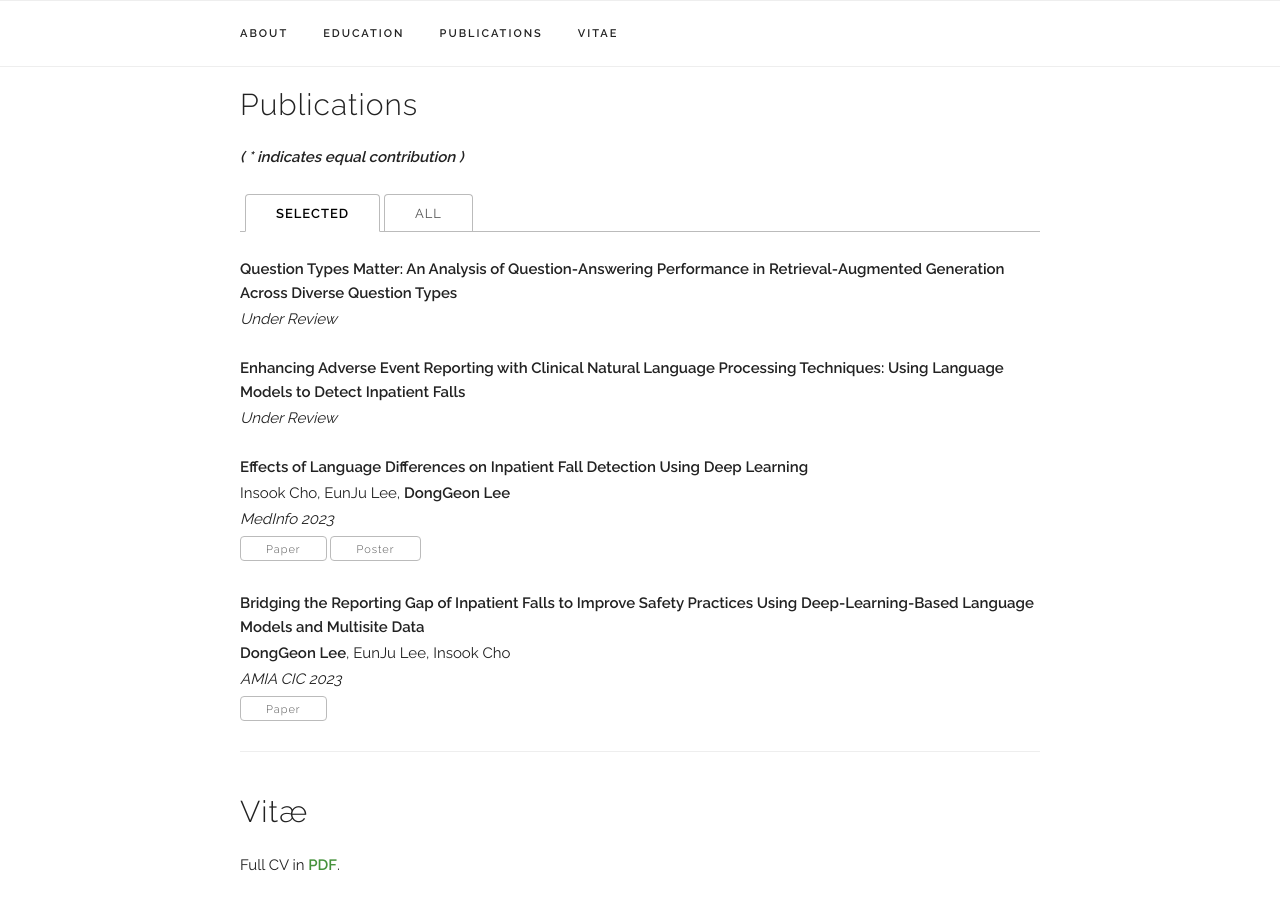
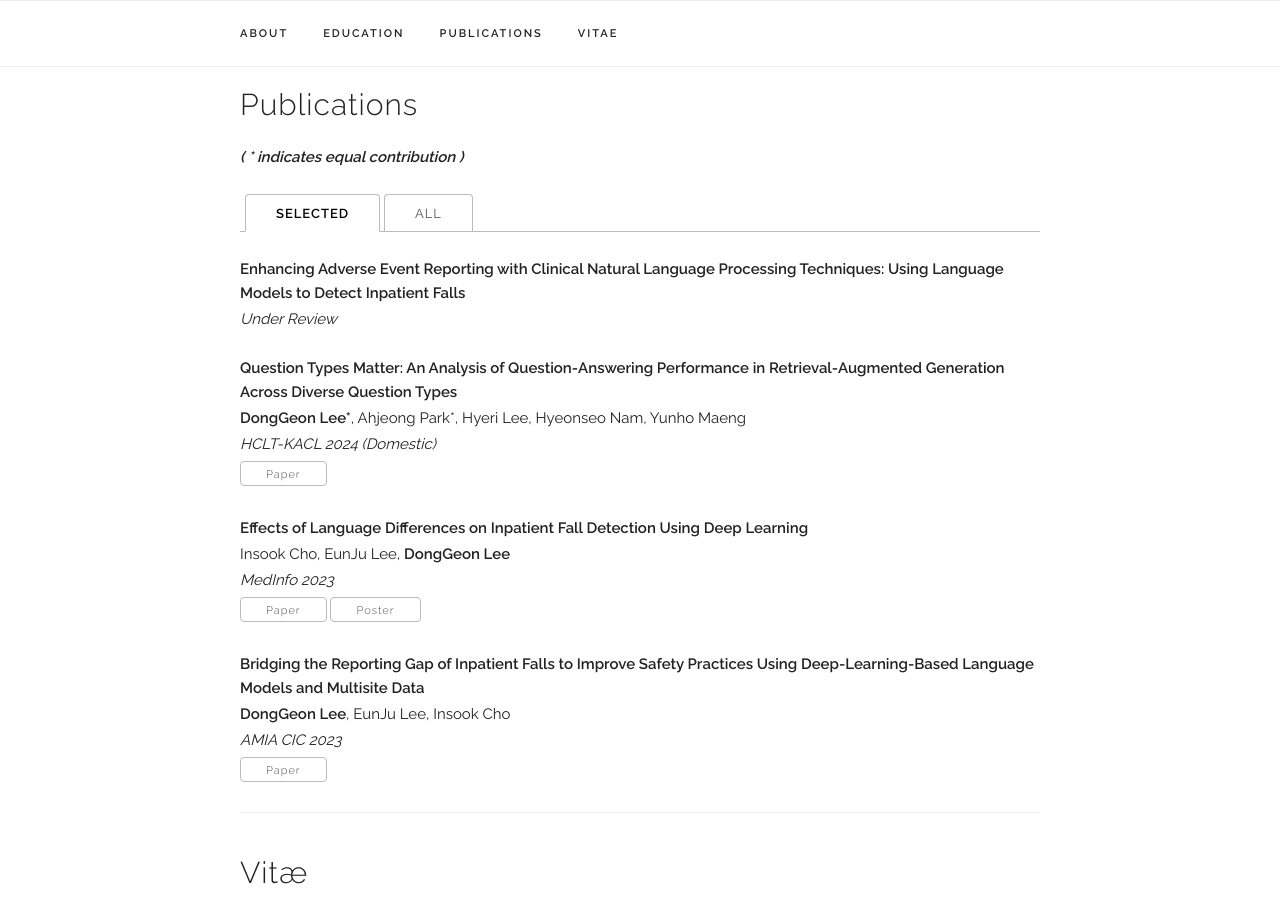
Before and after one commit to donggeon/donggeon.github.io, a Jekyll site: the page built from index.html, in a window 1280 px wide and 900 px high, scrolled down 1388 px. Built offline with Jekyll 4.4.1, drawn with Linux system fonts in a browser that asks for light colours; some web fonts are replaced.

Commit message:
update dometic paper

```diff
--- a/_data/publications.yaml
+++ b/_data/publications.yaml
@@ -1,19 +1,19 @@
 papers:
-  - title: "Question Types Matter: An Analysis of Question-Answering Performance in Retrieval-Augmented Generation Across Diverse Question Types"
-    # authors: ""
-    venue: "Under Review"
-    # paper_pdf: ""
-    selected: y
-
   - title: "Enhancing Adverse Event Reporting with Clinical Natural Language Processing Techniques: Using Language Models to Detect Inpatient Falls"
     # authors: ""
     venue: "Under Review"
     # paper_pdf: ""
     selected: y
 
+  - title: "Question Types Matter: An Analysis of Question-Answering Performance in Retrieval-Augmented Generation Across Diverse Question Types"
+    authors: "<b>DongGeon Lee*</b>, Ahjeong Park*, Hyeri Lee, Hyeonseo Nam, Yunho Maeng"
+    paper_pdf: "assets/publications/2024_question_types_matter/paper.pdf"
+    venue: "HCLT-KACL 2024 (Domestic)"
+    selected: y
+
   - title: "TXG: Thematic and eXplanatory Generation Pipeline for Table Understanding"
-    # authors: ""
-    venue: "Under Review"
+    authors: "Taeyoon Kwack, Jisoo Kim, Ki Yong Jung, <b>DongGeon Lee</b>, Heesun Park"
+    venue: "HCLT-KACL 2024 (Domestic)"
     # paper_pdf: ""
     selected: n
 
@@ -32,6 +32,6 @@ papers:
 
   - title: "Through deep learning-based video processing, Design and implementation of Smart Port Parking Information System"
     authors: "Changhun Koo*, Yoonjoo Jung*, <b>DongGeon Lee*</b>"
-    venue: "ACK 2021"
+    venue: "ACK 2021 (Domestic)"
     paper_pdf: "https://koreascience.kr/article/CFKO202133648918944.page"
     selected: n
```
Also changed, not shown: 1 other file.
